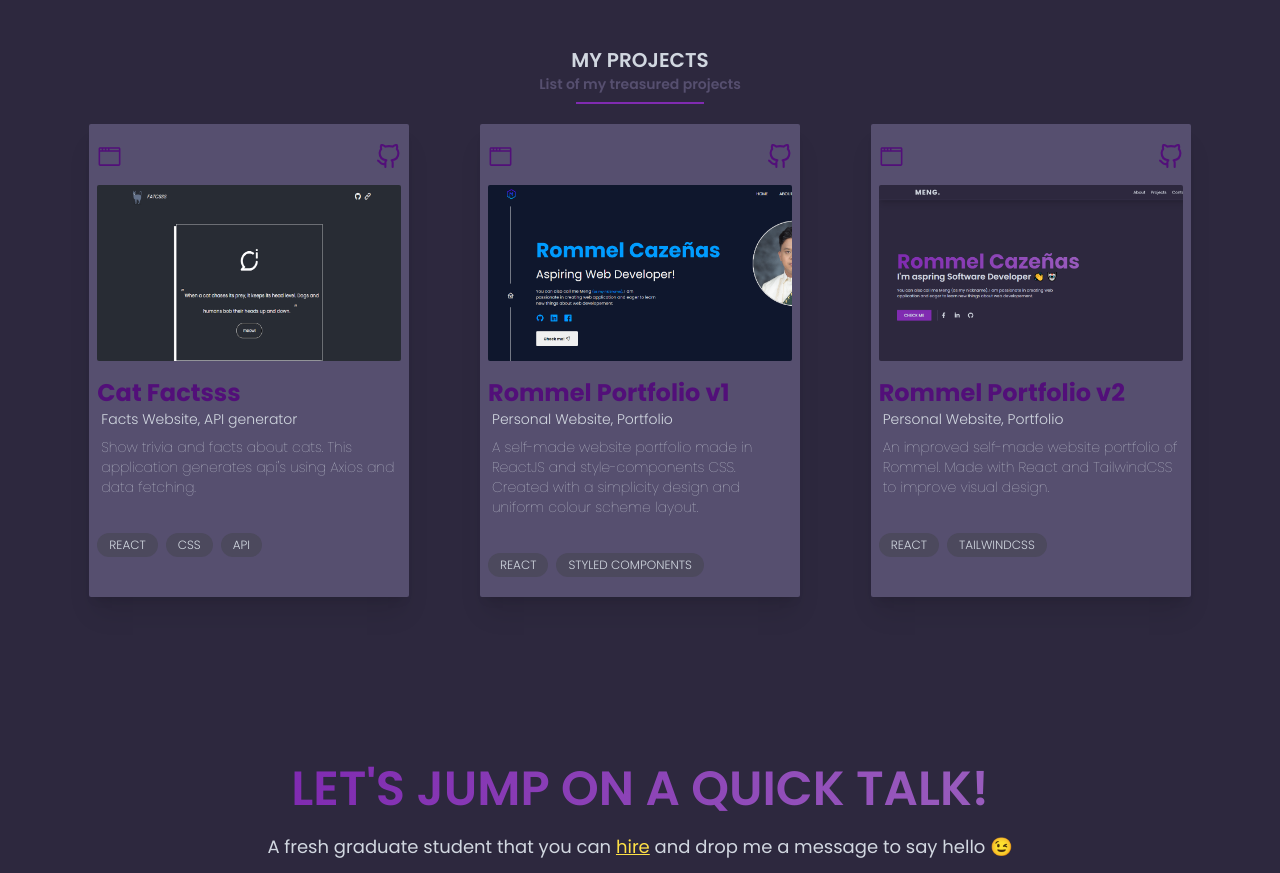
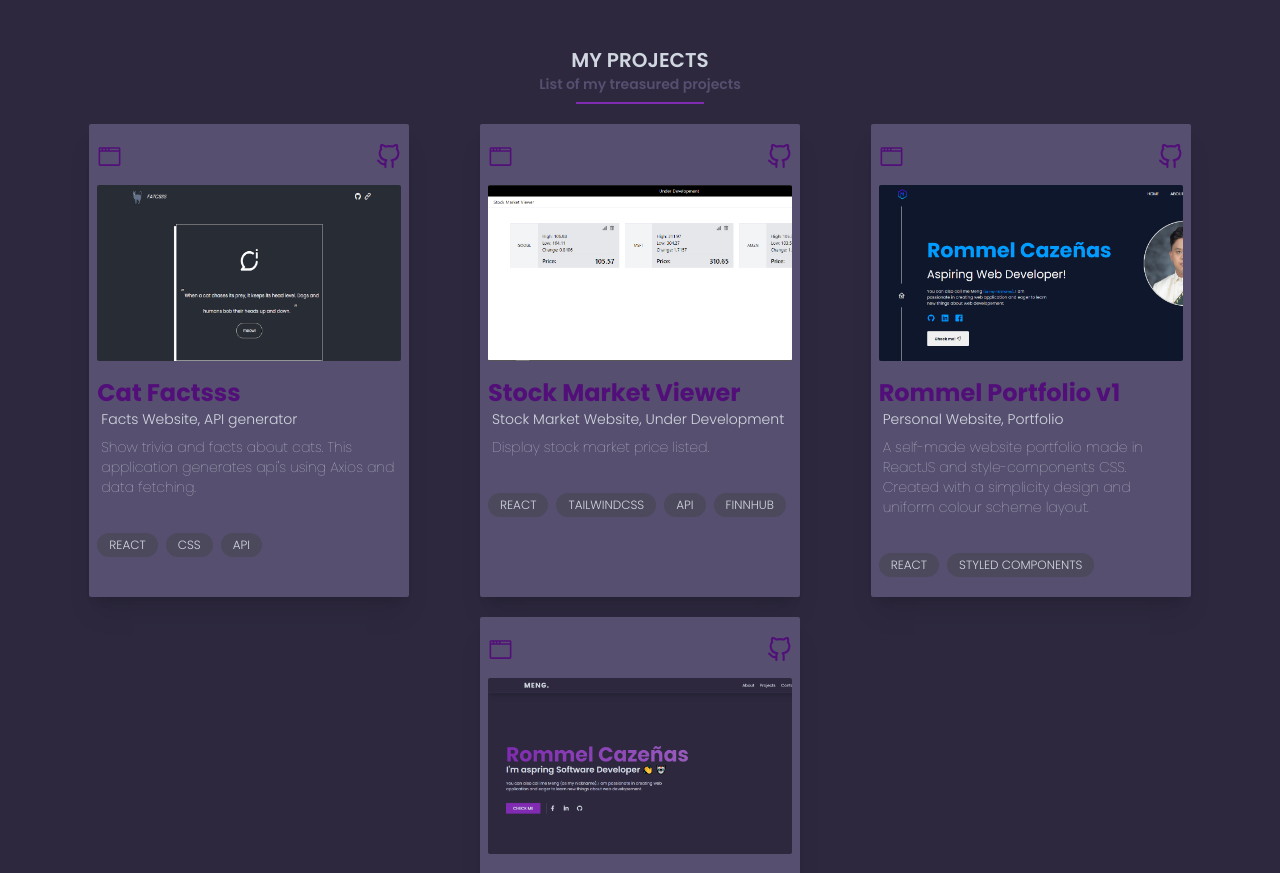
Before and after one commit to Meenngg/rommel-portfolio-v2, a React (Vite) app: page / in a window 1280 px wide. Shown: the part 1580-2453 px from the top of the page. Built offline with nearby package versions, Linux system fonts and the light colour scheme.

Commit message:
added sotck market viewer project

```diff
--- a/src/components/Project.jsx
+++ b/src/components/Project.jsx
@@ -29,6 +29,27 @@ export const Project = () => {
                         <span className="px-3 p-1 bg-outerTextColor rounded-full">React</span>
                         <span className="px-3 p-1 bg-outerTextColor rounded-full">CSS</span>
                         <span className="px-3 p-1 bg-outerTextColor rounded-full">API</span>
+                    </div>
+                </div>
+
+                <div className="flex flex-col gap-4 bg-subTextColor w-80 rounded-sm py-5 px-2 shadow-xl hover:scale-105 ease-out duration-300">
+                    <div className="flex justify-between text-btnHoverColor">
+                        <a href="https://stock-market-viewer.vercel.app"><GoBrowser className="hover:text-primaryColor cursor-pointer transition ease-in duration-100" size={25} /></a>
+                        <a href="https://github.com/Meenngg/stock-market-viewer"><FiGithub className="hover:text-primaryColor cursor-pointer transition ease-in duration-100" size={25} /></a>
+                    </div>
+                    <div className=" bg-project-4 bg-cover h-44 rounded-sm overflow-hidden w-full"></div>
+                    <div>
+                        <div className="flex flex-col">
+                            <span className="text-2xl font-bold text-btnHoverColor">Stock Market Viewer </span>
+                            <span className="font-light px-1">Stock Market Website, Under Development</span>
+                            <span className="text-sm font-thin px-1 mt-2">Display stock market price listed. </span>
+                        </div>
+                    </div>
+                    <div className="flex gap-2 text-xs font-light uppercase mt-5">
+                        <span className="px-3 p-1 bg-outerTextColor rounded-full">React</span>
+                        <span className="px-3 p-1 bg-outerTextColor rounded-full">tailwindCSS</span>
+                        <span className="px-3 p-1 bg-outerTextColor rounded-full">API</span>
+                        <span className="px-3 p-1 bg-outerTextColor rounded-full">finnhub</span>
                     </div>
                 </div>
 
--- a/tailwind.config.js
+++ b/tailwind.config.js
@@ -24,7 +24,9 @@ export default {
         'profile-pic': "url('./assets/Grad_Profile.png')",
         'project-1': "url('./assets/project-3-preview.png')",
         'project-2': "url('./assets/project-2-preview.png')",
-        'project-3': "url('./assets/project-1-preview.png')"
+        'project-3': "url('./assets/project-1-preview.png')",
+        'project-4': "url('./assets/project-4-preview.png')"
+
 
       }
     },
```
Also changed, not shown: src/assets/project-4-preview.png (added).
